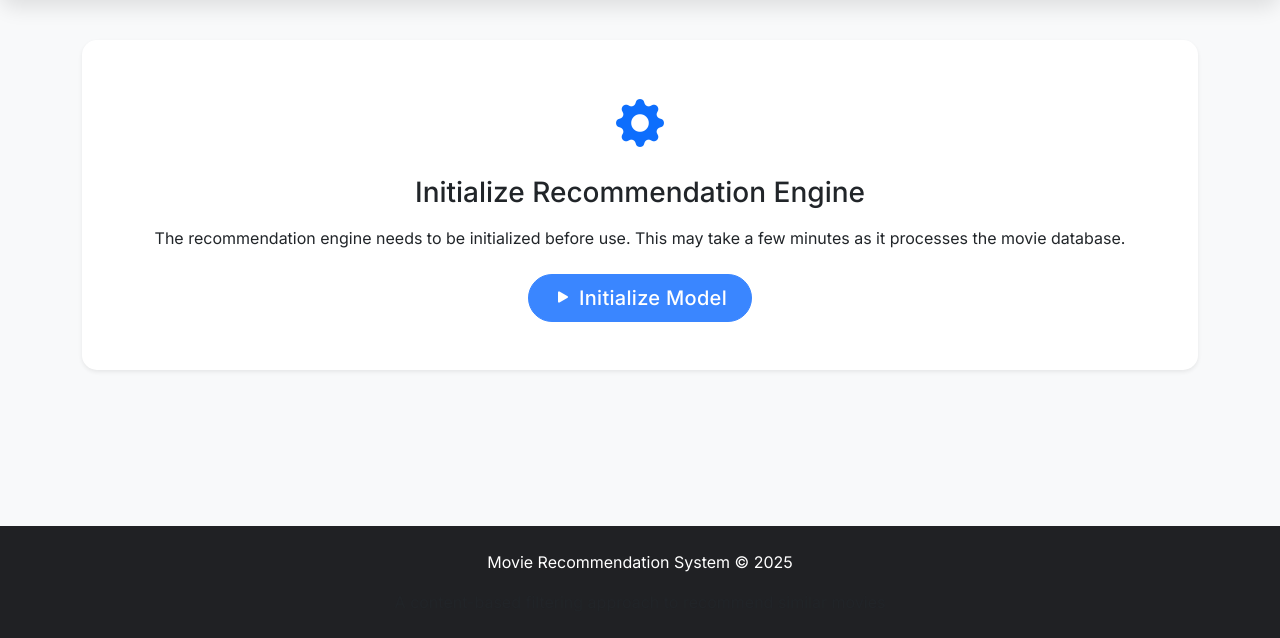
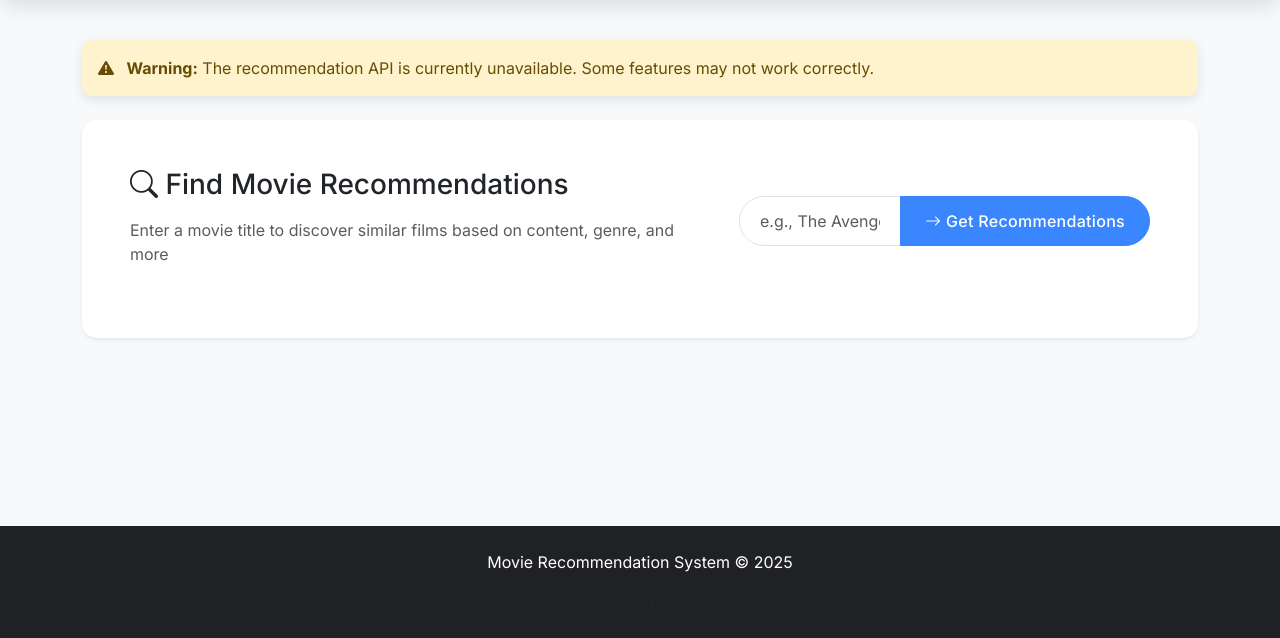
Before and after one commit to joseph-ishola/movie-recommender-app, a Flask app: page / in a window 1280 px wide. Shown: the part 162-800 px from the top of the page. Run offline with Flask 2, Linux system fonts and the light colour scheme; data that the repository does not hold is empty.

Commit message:
remove activate data form from index

```diff
--- a/templates/index.html
+++ b/templates/index.html
@@ -19,26 +19,16 @@
     </header>
 
     <div class="container">
-        <!-- Model Initialization Section -->
-        <div id="initializationSection" class="card p-4 shadow-sm mb-4 text-center fade-in" {% if model_ready %}style="display: none;"{% endif %}>
-            <div class="card-body">
-                <i class="bi bi-gear-fill text-primary" style="font-size: 3rem;"></i>
-                <h3 class="mt-3 mb-3">Initialize Recommendation Engine</h3>
-                <p class="mb-4">The recommendation engine needs to be initialized before use. This may take a few minutes as it processes the movie database.</p>
-                <button id="initializeButton" class="btn btn-primary btn-lg">
-                    <i class="bi bi-play-fill"></i> Initialize Model
-                </button>
-                <div id="initProgress" class="mt-4" style="display: none;">
-                    <div class="progress mb-3">
-                        <div id="progressBar" class="progress-bar progress-bar-striped progress-bar-animated" role="progressbar" style="width: 0%"></div>
-                    </div>
-                    <p id="initStatus" class="text-muted">Starting initialization...</p>
-                </div>
-            </div>
+        {% if not api_ready %}
+        <!-- API Status Warning -->
+        <div class="alert alert-warning mb-4" role="alert">
+            <i class="bi bi-exclamation-triangle-fill me-2"></i>
+            <strong>Warning:</strong> The recommendation API is currently unavailable. Some features may not work correctly.
         </div>
+        {% endif %}
 
         <!-- Movie Search Section -->
-        <div id="searchSection" class="card p-4 shadow-sm fade-in" {% if not model_ready %}style="display: none;"{% endif %}>
+        <div class="card p-4 shadow-sm fade-in">
             <div class="card-body">
                 <div class="row align-items-center">
                     <div class="col-md-7">
@@ -48,7 +38,7 @@
                     <div class="col-md-5">
                         <form id="recommendForm" class="mb-0">
                             <div class="input-group mb-3">
-                                <input type="text" class="form-control" id="movieTitle" name="movie_title" placeholder="e.g., Iron Man" required>
+                                <input type="text" class="form-control" id="movieTitle" name="movie_title" placeholder="e.g., The Avengers" required>
                                 <button type="submit" class="btn btn-primary">
                                     <i class="bi bi-arrow-right"></i> Get Recommendations
                                 </button>
```
